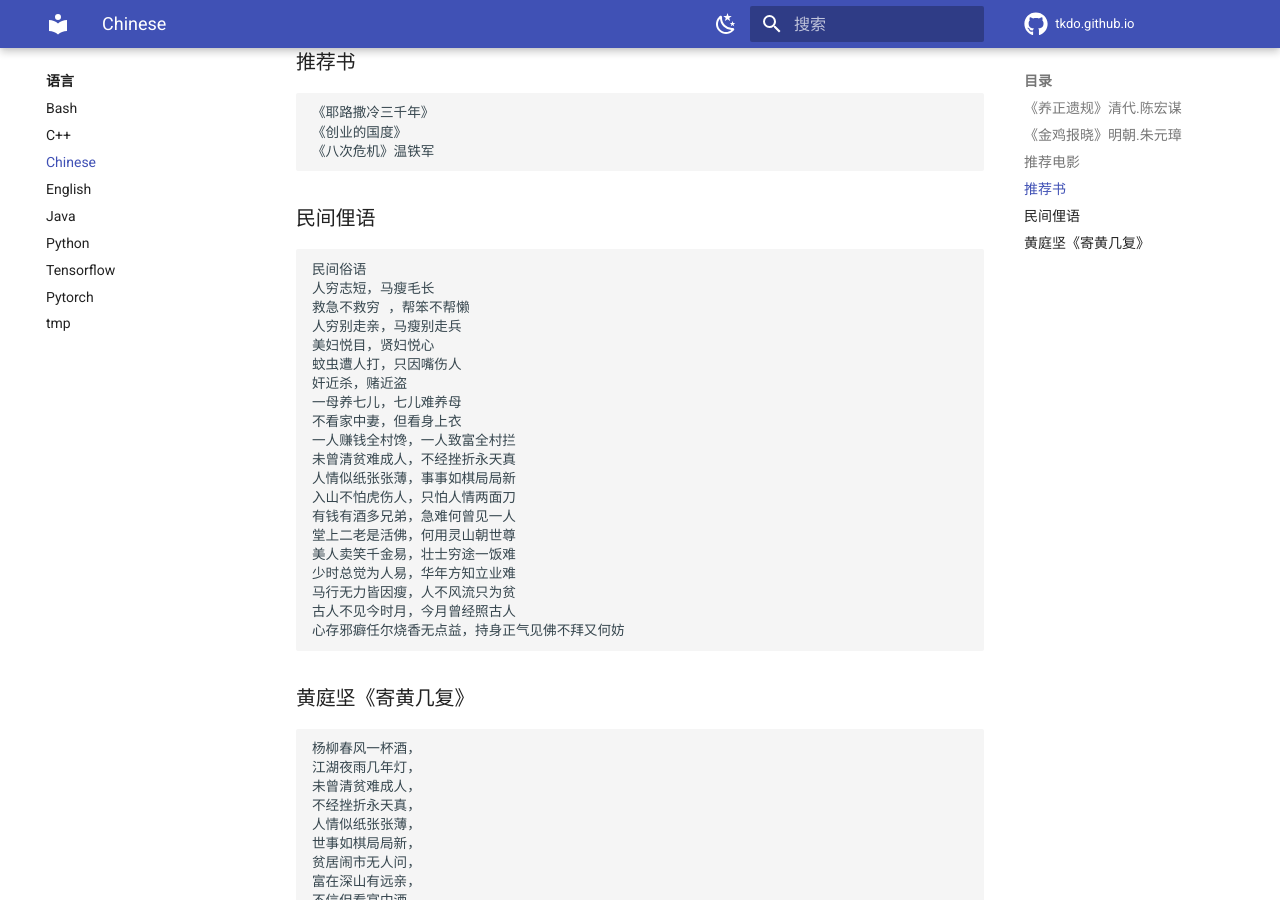
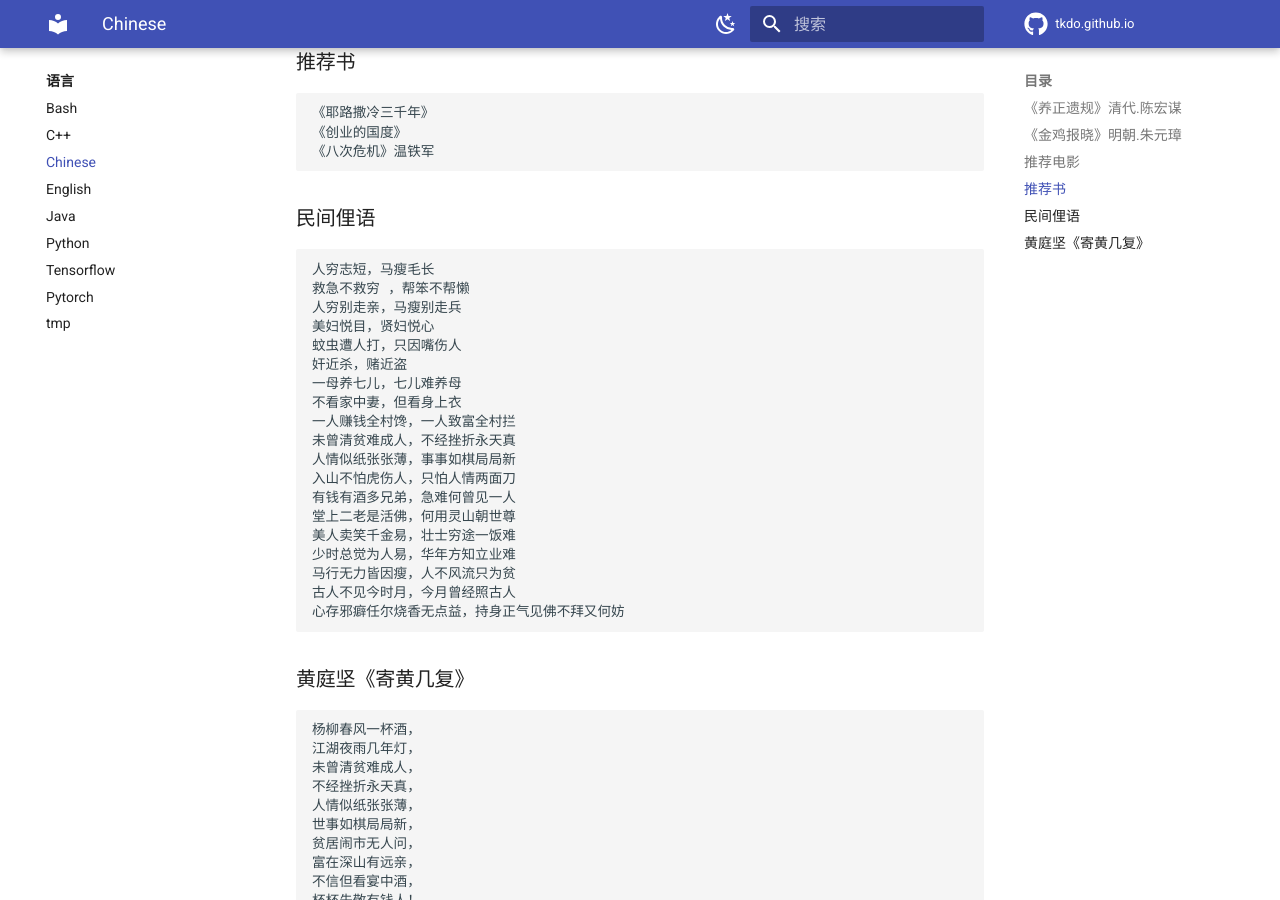
Before and after one commit to tkdo/tkdo.github.io, an MkDocs documentation site: the page built from docs/language/chinese.md, in a window 1280 px wide and 900 px high, scrolled down 706 px. Built offline with MkDocs 1.6.1 and Material for MkDocs 9.7.7, drawn with Linux system fonts in a browser that asks for light colours; comment, search, counter and statistics services are not loaded.

Commit message:
update cn

```diff
--- a/docs/language/chinese.md
+++ b/docs/language/chinese.md
@@ -20,7 +20,6 @@
     《创业的国度》
     《八次危机》温铁军
 ### 民间俚语
-    民间俗语
     人穷志短，马瘦毛长
     救急不救穷 ，帮笨不帮懒
     人穷别走亲，马瘦别走兵
```
